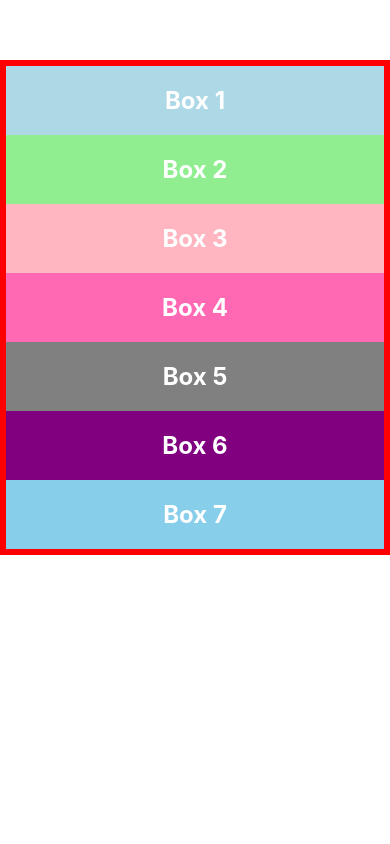
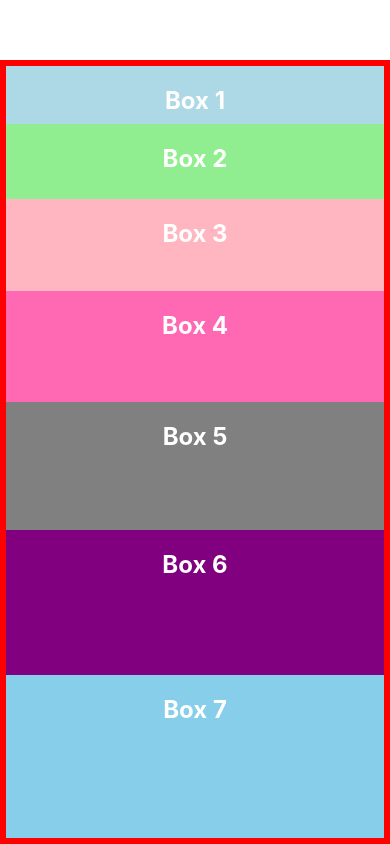
Before and after one commit to sudhir-tiwari2002/ReactNativeLayout, a React Native app: screen / in a window 390 px wide. Built offline with nearby package versions, Linux system fonts and the light colour scheme.

Commit message:
flex layout

```diff
--- a/App.js
+++ b/App.js
@@ -3,20 +3,24 @@ import Box from "./components/Box";
 
 export default function App() {
   return (
+    // <View style={{flex:1, backgroundColor:"plum"}}>
+
+    // </View>
     <View style={styles.container}>
-      <Box style={{ backgroundColor: "lightblue" }}>Box 1</Box>
-      <Box style={{ backgroundColor: "lightgreen" }}>Box 2</Box>
-      <Box style={{ backgroundColor: "lightpink" }}>Box 3</Box>
-      <Box style={{ backgroundColor: "hotpink" }}>Box 4</Box>
-      <Box style={{ backgroundColor: "gray" }}>Box 5</Box>
-      <Box style={{ backgroundColor: "purple" }}>Box 6</Box>
-      <Box style={{ backgroundColor: "skyblue" }}>Box 7</Box>
+      <Box style={{ backgroundColor: "lightblue" ,flex:1}}>Box 1</Box>
+      <Box style={{ backgroundColor: "lightgreen" ,flex:2}}>Box 2</Box>
+      <Box style={{ backgroundColor: "lightpink" ,flex:3}}>Box 3</Box>
+      <Box style={{ backgroundColor: "hotpink" , flex:4}}>Box 4</Box>
+      <Box style={{ backgroundColor: "gray" ,flex:5}}>Box 5</Box>
+      <Box style={{ backgroundColor: "purple" ,flex:6}}>Box 6</Box>
+      <Box style={{ backgroundColor: "skyblue" ,flex:7}}>Box 7</Box>
     </View>
   );
 }
 
 const styles = StyleSheet.create({
   container: {
+    flex:1,
     marginTop: 60,
     borderWidth: 6,
     borderColor: "red",
```
